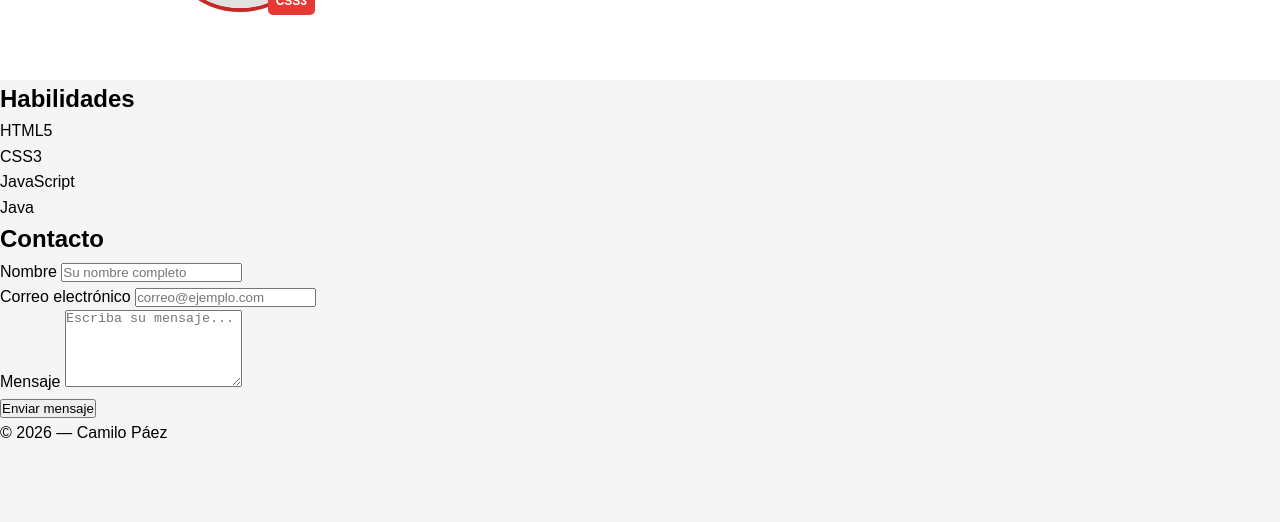
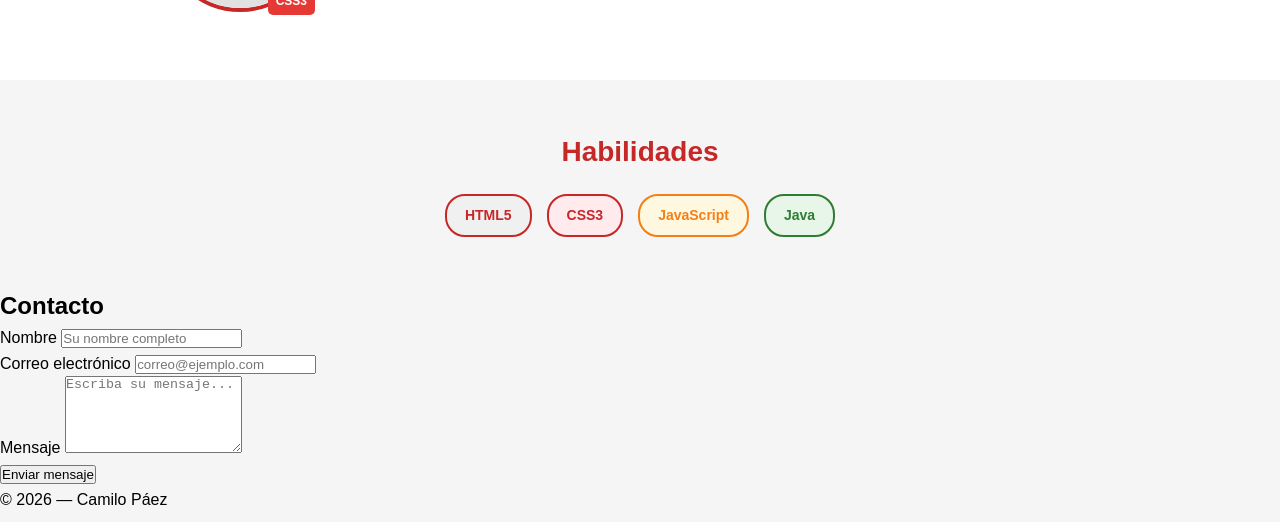
Before and after one commit to camiloPaez081003/paez-post1-u3, a plain HTML site: page index.html in a window 1280 px wide. Shown: the part 278-800 px from the top of the page. Drawn offline with Linux system fonts and the light colour scheme.

Commit message:
style: sección de habilidades con selectores avanzados y efectos hover

```diff
--- a/css/estilos.css
+++ b/css/estilos.css
@@ -121,3 +121,63 @@ main {
 .profile-bio {
   max-width: 400px;
 }
+/* ── Sección habilidades ── */
+.skills-section {
+  padding: 50px 0;
+  background: var(--color-bg);
+}
+
+/* Selector descendente */
+.skills-section .section-title {
+  font-size: 28px;
+  color: var(--color-primary);
+  margin-bottom: 20px;
+  text-align: center;
+}
+
+/* Lista */
+.skills-list {
+  list-style: none;
+  display: flex;
+  gap: 15px;
+  justify-content: center;
+  flex-wrap: wrap;
+}
+
+/* Selector de hijo directo */
+.skills-list > .skill-item {
+  padding: 8px 18px;
+  border-radius: 20px;
+  font-weight: bold;
+  font-size: 14px;
+  transition: transform 0.2s;
+}
+
+.skills-list > .skill-item:hover {
+  transform: translateY(-3px);
+}
+
+/* Colores por tecnología (BEM) */
+.skill-item--html {
+  background: #f0f0f0;
+  color: #c62828;
+  border: 2px solid #c62828;
+}
+
+.skill-item--css {
+  background: #ffebee;
+  color: #c62828;
+  border: 2px solid #c62828;
+}
+
+.skill-item--js {
+  background: #fff8e1;
+  color: #f57f17;
+  border: 2px solid #f57f17;
+}
+
+.skill-item--java {
+  background: #e8f5e9;
+  color: #2e7d32;
+  border: 2px solid #2e7d32;
+}
```
